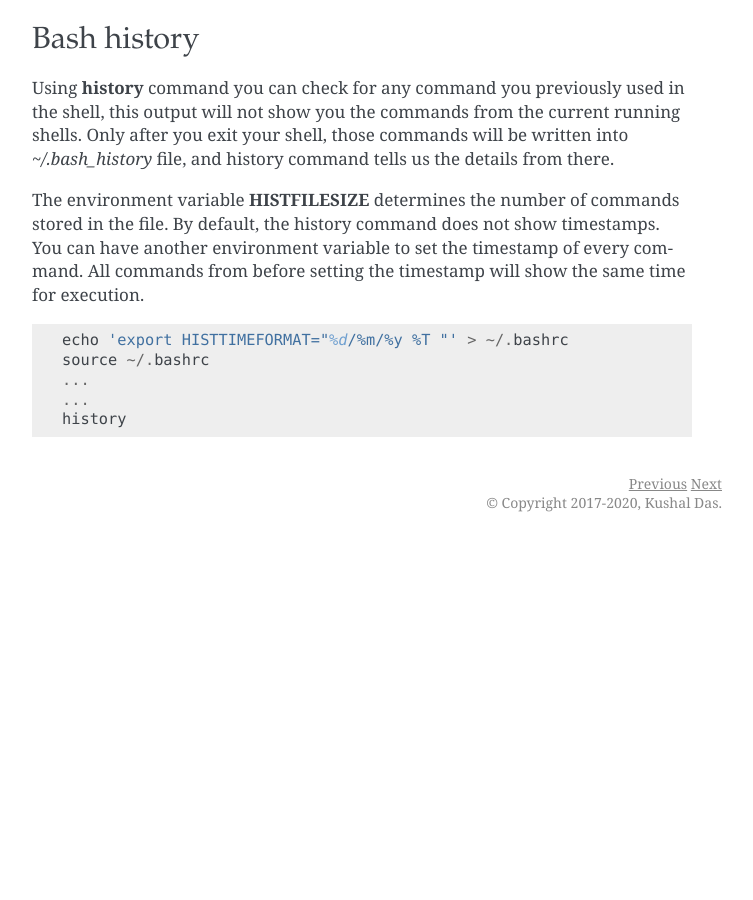
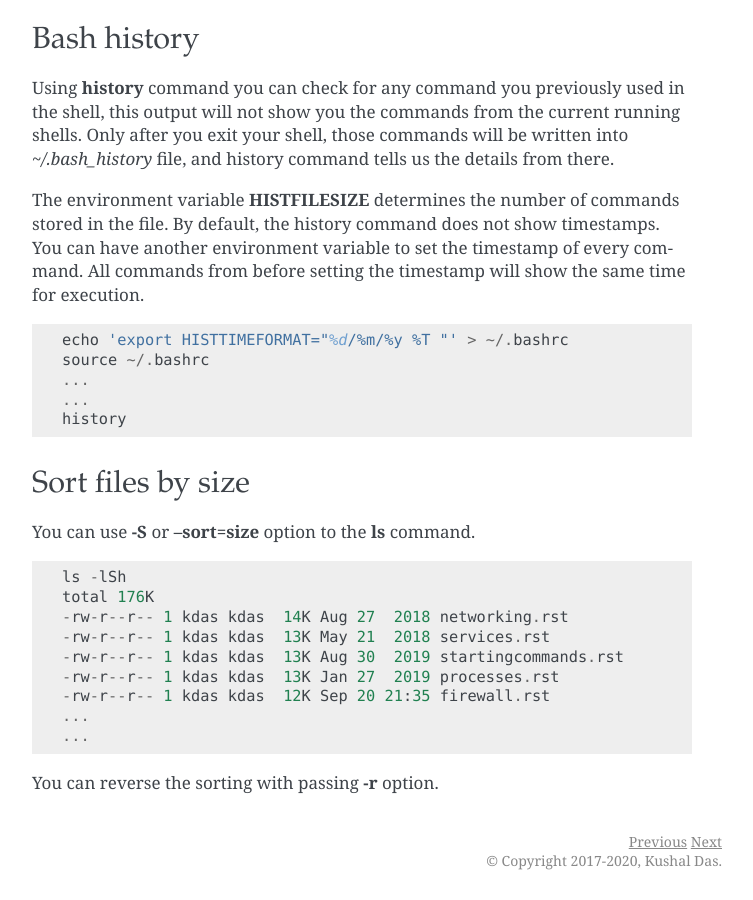
Before and after one commit to kushaldas/lym, a Sphinx documentation site: the page built from docs/useful.rst, in a window 1280 px wide and 900 px high, scrolled down 6634 px. Shown: the whole window, without its empty margins (388-1141 px from the left). Built offline with Sphinx 7.4.7, drawn with Linux system fonts in a browser that asks for light colours; a script that is not in the unit is left out; before the commit the page ends 7176 px from its top, so only the background shows below that.

Commit message:
Adds sorting file via size

```diff
--- a/docs/useful.rst
+++ b/docs/useful.rst
@@ -335,3 +335,23 @@ time for execution.
     ...
     ...
     history
+
+
+Sort files by size
+-------------------
+
+You can use **-S** or **--sort=size** option to the **ls** command.
+
+::
+
+    ls -lSh
+    total 176K
+    -rw-r--r-- 1 kdas kdas  14K Aug 27  2018 networking.rst
+    -rw-r--r-- 1 kdas kdas  13K May 21  2018 services.rst
+    -rw-r--r-- 1 kdas kdas  13K Aug 30  2019 startingcommands.rst
+    -rw-r--r-- 1 kdas kdas  13K Jan 27  2019 processes.rst
+    -rw-r--r-- 1 kdas kdas  12K Sep 20 21:35 firewall.rst
+    ...
+    ...
+
+You can reverse the sorting with passing **-r** option.
```
